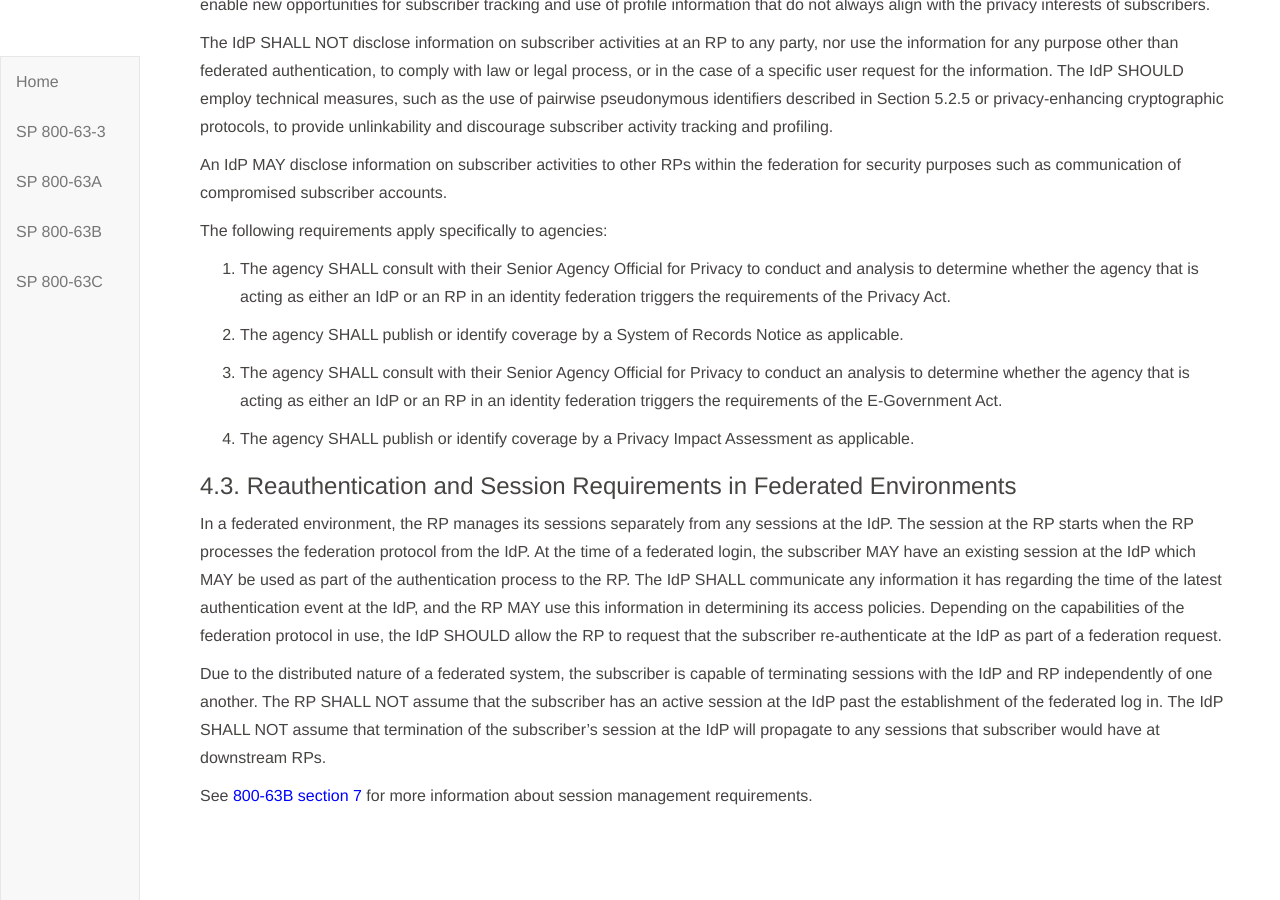
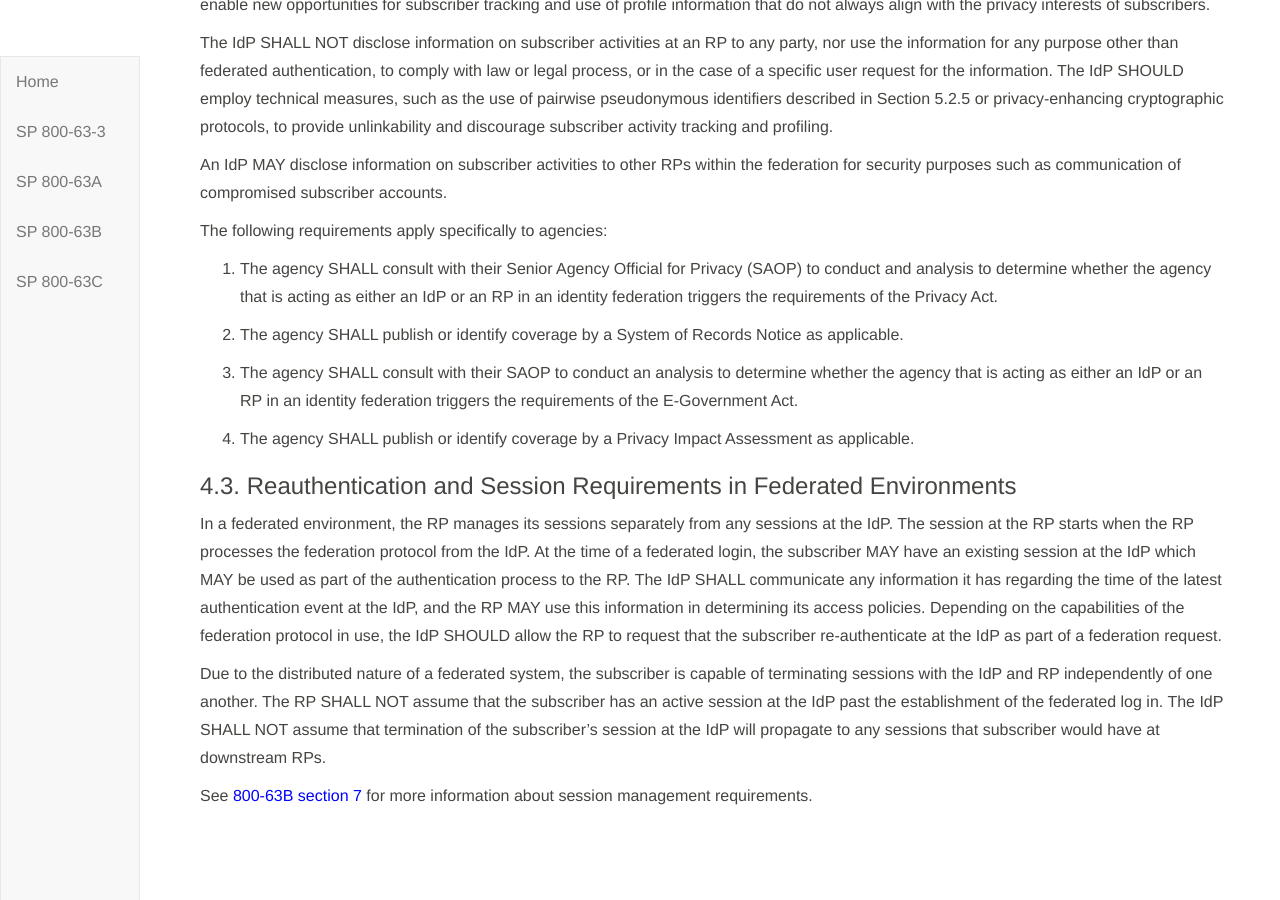
Before and after one commit to usnistgov/800-63-3, a Jekyll site: the page built from sp800-63c/sec4_federation.md, in a window 1280 px wide and 900 px high, scrolled down 3204 px. Built offline with Jekyll 4.4.1, drawn with Linux system fonts in a browser that asks for light colours; our own code applies the rules of GitHub Pages for plain Markdown files.

Commit message:
Update sec4_federation.md

```diff
--- a/sp800-63c/sec4_federation.md
+++ b/sp800-63c/sec4_federation.md
@@ -98,11 +98,11 @@
 
 The following requirements apply specifically to agencies:
 
-1. The agency SHALL consult with their Senior Agency Official for Privacy to conduct and analysis to determine whether the agency that is acting as either an IdP or an RP in an identity federation triggers the requirements of the Privacy Act.
+1. The agency SHALL consult with their Senior Agency Official for Privacy (SAOP) to conduct and analysis to determine whether the agency that is acting as either an IdP or an RP in an identity federation triggers the requirements of the Privacy Act.
 
 2. The agency SHALL publish or identify coverage by a System of Records Notice as applicable.
 
-3. The agency SHALL consult with their Senior Agency Official for Privacy to conduct an analysis to determine whether the agency that is acting as either an IdP or an RP in an identity federation triggers the requirements of the E-Government Act.
+3. The agency SHALL consult with their SAOP to conduct an analysis to determine whether the agency that is acting as either an IdP or an RP in an identity federation triggers the requirements of the E-Government Act.
 
 4. The agency SHALL publish or identify coverage by a Privacy Impact Assessment as applicable.
 
```
